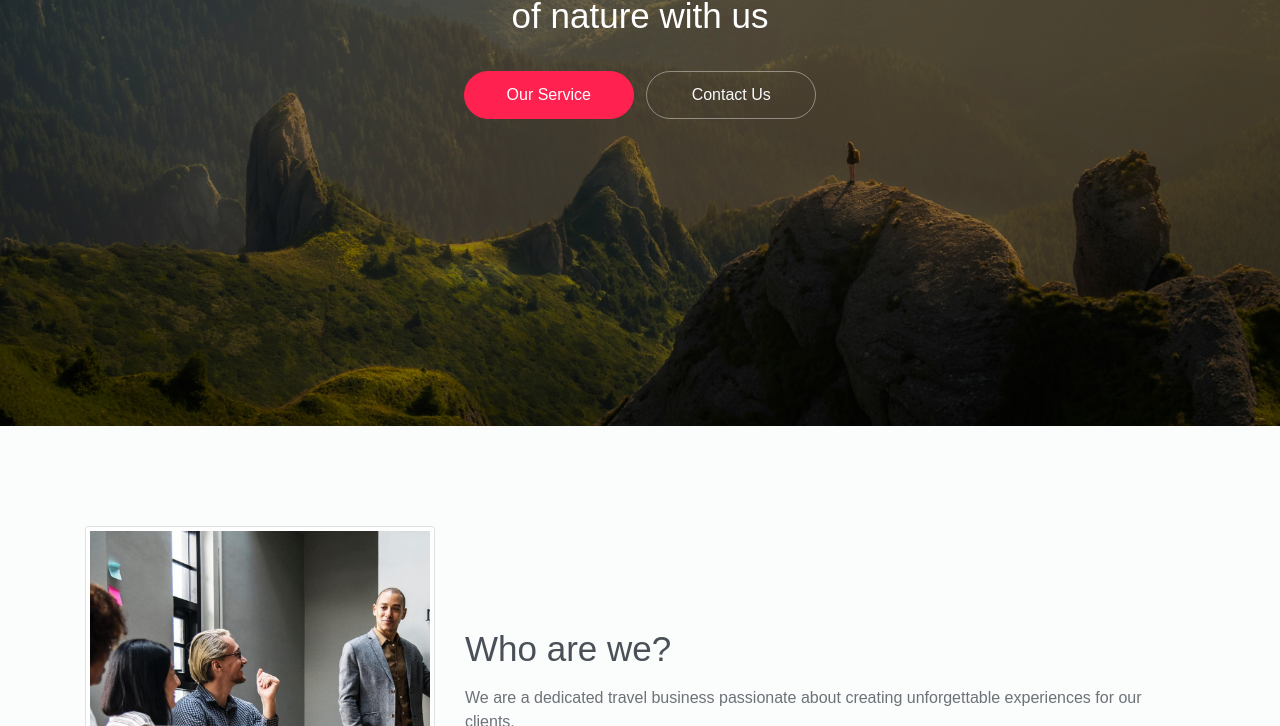
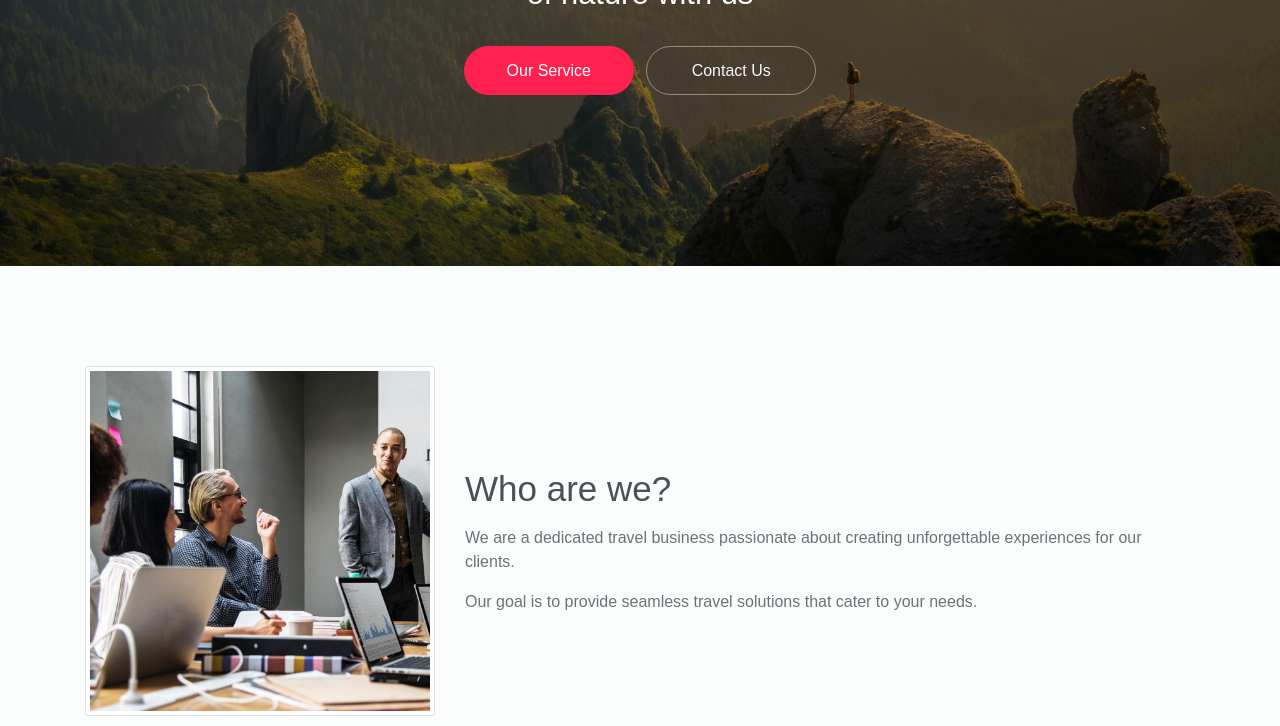
Before and after one commit to sunasmohd1/troobot-website, a website: page public_html/index.html in a window 1280 px wide. Shown: the part 374-1100 px from the top of the page. Drawn offline with Linux system fonts and the light colour scheme.

Commit message:
new update

```diff
--- a/public_html/assets/scss/layout/_header.scss
+++ b/public_html/assets/scss/layout/_header.scss
@@ -1,5 +1,5 @@
 .header {
-    height: 100%;
+    // height: 100%;
     min-height: 600px;
     background: url(../imgs/travel.jpg) no-repeat center center fixed;
     background-size: cover;
--- a/public_html/index.html
+++ b/public_html/index.html
@@ -64,9 +64,9 @@
     <!-- Page Header -->
     <header class="header">
         <div class="overlay">
-            <h3 class="title2">Experience the wildness</h1>
+            <h3 class="title">Experience the wildness</h1>
 
-            <h6 class="subtitle2 mb-4">of nature with us</h6>
+            <h6 class="subtitle mb-4">of nature with us</h6>
             <div class="buttons text-center">
                 <a href="#service" class="btn btn-primary rounded w-lg btn-lg m-1">Our Service</a>
                 <a href="#contact" class="btn btn-outline-light rounded w-lg btn-lg m-1">Contact Us</a>
```
Also changed, not shown: public_html/assets/css/creative-studio.css.
